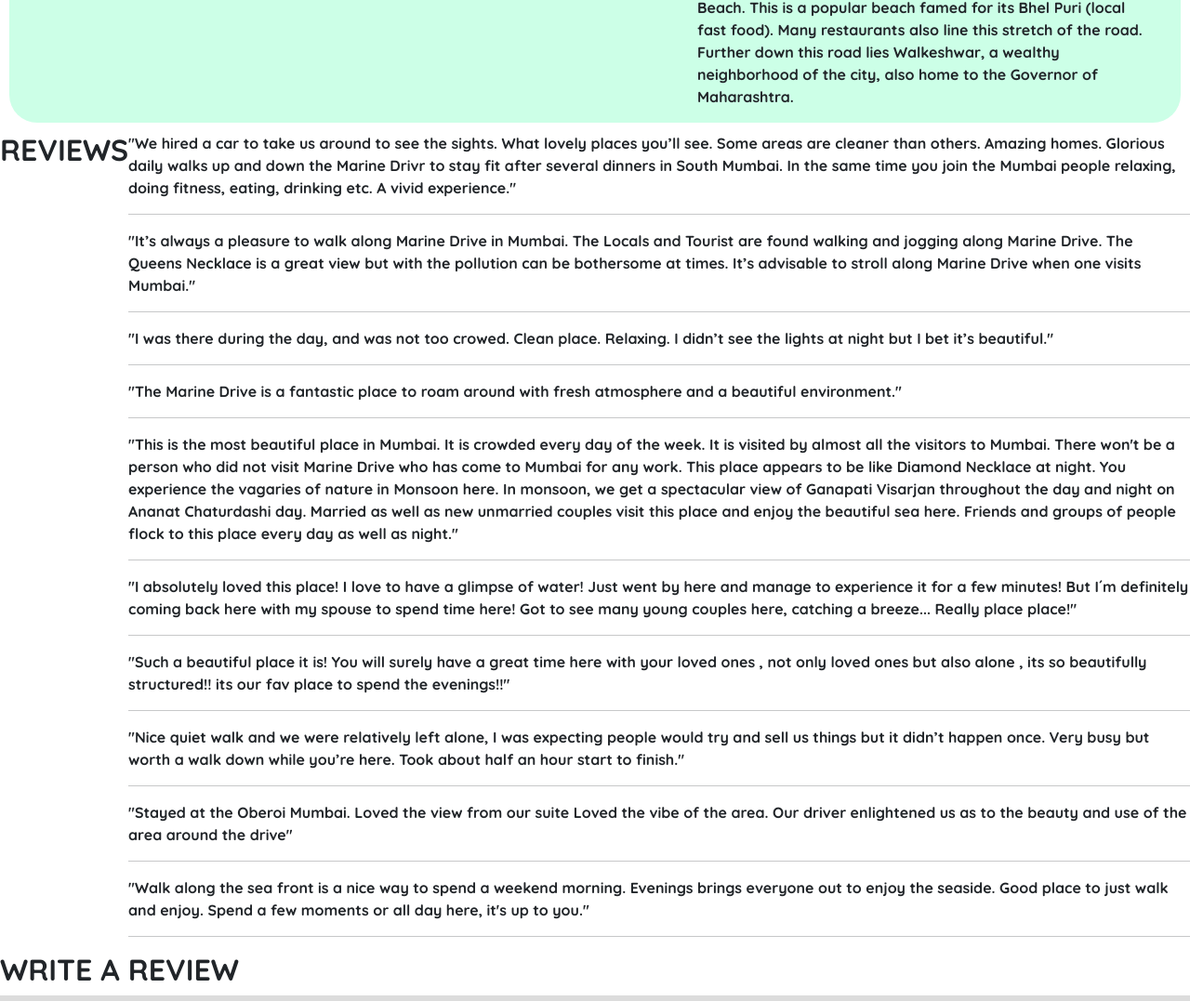
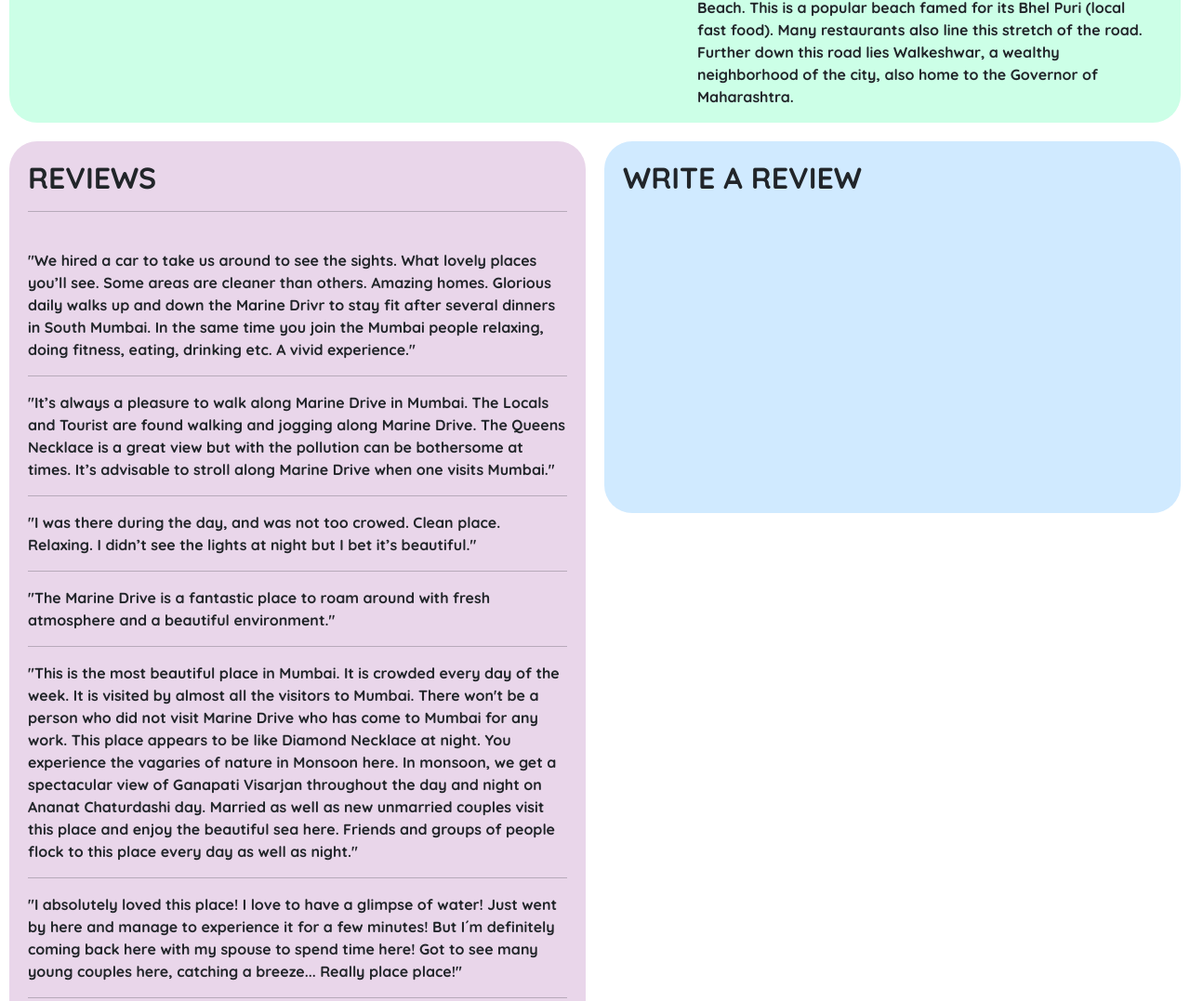
Before and after one commit to tanush-shah-6/Wander-Wisdom, a plain HTML site: page PBL - 1/Marine Drive/marine.html in a window 1280 px wide. Shown: the part 677-1754 px from the top of the page at 93% size. Drawn offline with nearby package versions, Linux system fonts and the light colour scheme.

Commit message:
Update marine.html

```diff
--- a/PBL - 1/Marine Drive/marine.html
+++ b/PBL - 1/Marine Drive/marine.html
@@ -80,20 +80,16 @@
 
   </section>
 
-  <section >
-    <div class="reviews">
+  <section class="reviews">
+    <div class="showreviews">
       <h2>REVIEWS</h2><hr>
       <br>
       <div id="reviews"></div>
     </div>
 
-    <div>
+    <div class="writereview">
       <h2>WRITE A REVIEW</h2>
     </div>
-  </section>
-
-  <section class="write">
-
   </section>
 
   <section class="footer">
```
